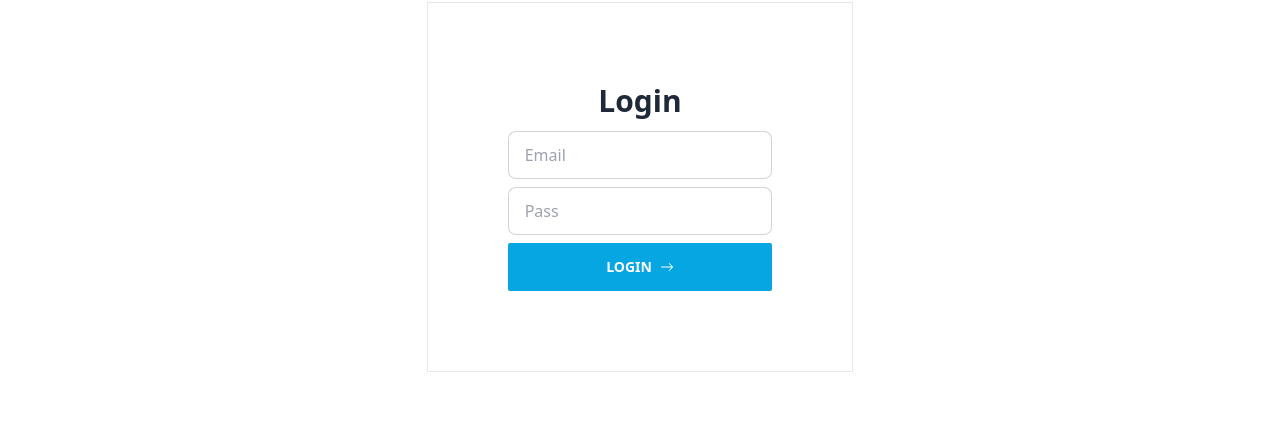
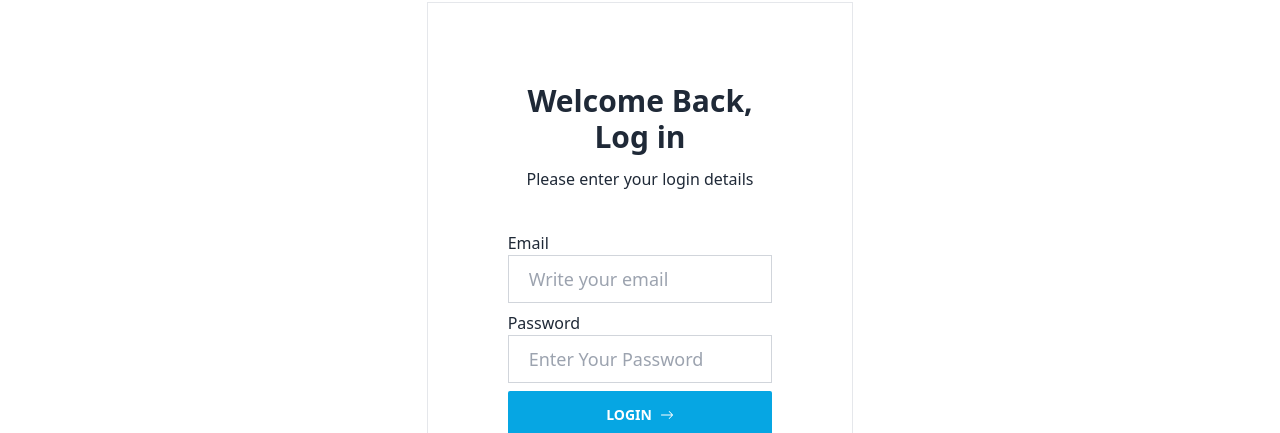
Before and after one commit to imran0dot/Easy-Travel-Client, a React (Vite) app: page /login in a window 1280 px wide. Shown: the part 274-707 px from the top of the page. Built offline with nearby package versions, Linux system fonts and the light colour scheme; no server answers.

Commit message:
inputfiled component added

```diff
--- a/src/components/base/FileUploadInput/index.jsx
+++ b/src/components/base/FileUploadInput/index.jsx
@@ -2,59 +2,40 @@ import SimpleBoxContainer from '../SimpleBoxContainer';
 import SimpleHeading from '../SimpleHeading';
 import { BsCloudUploadFill } from 'react-icons/bs'
 import DeleteBtn from '../DeleteBtn';
-import { BallTriangle } from 'react-loader-spinner';
 import axios from 'axios';
 import { useState } from 'react';
 import { toast } from 'react-toastify';
 
-const FileUploadInput = ({ handleRemove, imgSrc }) => {
+const FileUploadInput = () => {
     const [loading, setLoading] = useState(false);
     const [image, setImage] = useState(null);
+
     const handleFeatureImageChange = (e) => {
         setLoading(true);
         const file = e.target.files[0];
         const formData = new FormData();
-        formData.append("image", file);
-        formData.append("upload_preset", import.meta.env.VITE_PRESET)
+        formData.append("file", file);
 
-        axios.post(`https://api.cloudinary.com/v1_1/${import.meta.env.VITE_CLOUD}/image/upload`, formData)
-        .then(res => setImage(res.data.secure_url))
-        .catch(err => toast.error('somthing went wrong' + err));
+        axios.post(`https://api.imgbb.com/1/upload/?key=${import.meta.env.VITE_IMAGE_KEY}`, formData)
+            .then(res => {
+                setImage(res.data);
+                setLoading(false);
+            })
+            .catch(err => {
+                toast.error('Something went wrong' + err);
+                setLoading(false);
+            });
 
-        // axios.post(import.meta.env.VITE_HOST_KEY, formData)
-        //     .then(res => {
-        //         const data = res.data.data;
-        //         const imgData = {
-        //             display_url: data.display_url,
-        //             delete_url: data.delete_url,
-        //         }
-        //         localStorage.setItem('img', JSON.stringify(imgData));
-        //         setFeatureImage(imgData);
-        //         setLoading(false)
-        //     })
-
-        setLoading(false);
-    }
+    };
     return (
         <div className='w-full'>
             <SimpleBoxContainer>
                 <SimpleHeading heading="Feature Image" />
-                {imgSrc?.display_url ?
-                    <div className='relative'>
-                        <DeleteBtn className="absolute right-5 top-5" handleRemove={handleRemove} />
-                        {loading && <div className='absolute top-0 bottom-0 left-0 right-0 flex flex-col justify-center items-center bg-secondary bg-opacity-60'>
-                            <BallTriangle
-                                height={100}
-                                width={100}
-                                radius={5}
-                                color="#4fa94d"
-                                ariaLabel="ball-triangle-loading"
-                                wrapperClass={{}}
-                                wrapperStyle=""
-                                visible={true}
-                            />
-                        </div>}
-                        <img className='w-full object-cover center' src={image} alt='image' />
+                {image ? <div className='relative'>
+                        <DeleteBtn className="absolute right-5 top-5" handleRemove={(e) => console.log(e)} />
+
+                        {loading && <p>Loading..</p>}
+                        <img className='w-full object-cover center' src={image?.url} alt='image' />
                     </div> : <div>
 
                         <label htmlFor="image" className="w-full cursor-pointer" >
--- a/src/components/base/InputFiled/index.jsx
+++ b/src/components/base/InputFiled/index.jsx
@@ -1,24 +1,31 @@
 import { useEffect, useState } from "react";
 
-const InputFiled = ({ index, input, onChange }) => {
+const InputFiled = ({ index, input, onChange, label, placeholder, type, name }) => {
     const [handleInput, setHandleInput] = useState("");
+
     useEffect(() => {
         setHandleInput(input)
     }, [input])
 
     const handleChange = (e) => {
-        onChange(index, e);
+        if(onChange){
+            onChange(index, e);
+        }
         setHandleInput(e.target.value)
     }
+
     return (
-        <div key={index} className="flex items-center m-2 w-full">
-            <input
-                className="w-full border p-2 text-lg"
-                type="text"
-                placeholder="New item text here"
-                value={handleInput}
-                onChange={handleChange}
-            />
+        <div key={index} className="flex items-center">
+            <label className="w-full" htmlFor={name}>{label}
+                <input
+                    name={name}
+                    className="w-full border p-5 text-lg input border-gray-300 rounded-none focus:outline-none"
+                    type={type ? type : "text"}
+                    placeholder={placeholder ? placeholder : "New item text here"}
+                    value={handleInput ? handleInput : ""}
+                    onChange={handleChange}
+                />
+            </label>
         </div>
     );
 };
--- a/src/components/base/SimpleHeading/index.jsx
+++ b/src/components/base/SimpleHeading/index.jsx
@@ -1,6 +1,9 @@
-const SimpleHeading = ({heading}) => {
+const SimpleHeading = ({ heading, subTitle, className }) => {
     return (
-        <h3 className="font-bold text-3xl mb-3">{heading ? heading : ""}</h3>
+        <div className={className}>
+            <h3 className="font-bold text-3xl mb-3">{heading ? heading : ""}</h3>
+            <p>{subTitle ? subTitle : ""}</p>
+        </div>
 
     );
 };
--- a/src/main.jsx
+++ b/src/main.jsx
@@ -14,12 +14,11 @@ import {
 
 const queryClient = new QueryClient()
 
-// axios.defaults.baseURL = 'http://localhost:3000/';
-
-axios.defaults.baseURL = 'https://backendmongoose-main-detectiveseo.vercel.app/';
+axios.defaults.baseURL = 'http://localhost:3000/';
+// axios.defaults.baseURL = 'https://backendmongoose-main.vercel.app/';
 
 axios.defaults.headers.common['Authorization'] = `Bearer ${localStorage.getItem('token')}`
-axios.defaults.headers.common['Access-Control-Allow-Origin'] = '*';
+// axios.defaults.headers.common['Access-Control-Allow-Origin'] = '*';
 
 ReactDOM.createRoot(document.getElementById('root')).render(
   <React.StrictMode>
--- a/src/pages/Login/index.jsx
+++ b/src/pages/Login/index.jsx
@@ -4,8 +4,9 @@ import { useContext } from 'react';
 import { Auth } from '../../Providers/AuthProvider';
 import { Navigate, useLocation } from 'react-router-dom';
 import LoadingSpinner from '../../components/base/LoadingSpinner';
+import InputFiled from '../../components/base/InputFiled';
 const Login = () => {
-    const {loginUser, createUser, user, userLoading } = useContext(Auth);
+    const { loginUser, createUser, user, userLoading } = useContext(Auth);
     const location = useLocation();
     const path = location?.state?.from?.pathname || "/";
 
@@ -18,20 +19,30 @@ const Login = () => {
     }
 
 
-if(user){
-    return <Navigate to={path} />
-}
+    if (user) {
+        return <Navigate to={path} />
+    }
 
 
     return (
         <div className='min-h-screen'>
             {userLoading ? <LoadingSpinner /> :
                 <div className="flex flex-col justify-center items-center md:w-8/12 lg:w-4/12 border mx-auto my-36 p-20">
-                    <SimpleHeading heading="Login" />
+                    <SimpleHeading className="text-center mb-10" heading="Welcome Back, Log in" subTitle="Please enter your login details" />
                     <form onSubmit={handleLogin} className="w-full">
                         <div className="flex flex-col gap-2 mx-auto">
-                            <input name='email' className="input input-bordered w-full " placeholder="Email" />
-                            <input name='password' type="password" className="input input-bordered w-full" placeholder="Pass" />
+                            <InputFiled
+                                label="Email"
+                                type="email"
+                                name="email"
+                                placeholder="Write your email" />
+
+                            <InputFiled
+                                label="Password"
+                                name="password"
+                                type="password"
+                                placeholder="Enter Your Password" />
+
                             <button className="btn rounded-sm px-6 font-bold bg-primary hover:bg-secondary border-none text-white">
                                 Login
                                 <BsArrowRight />
```
